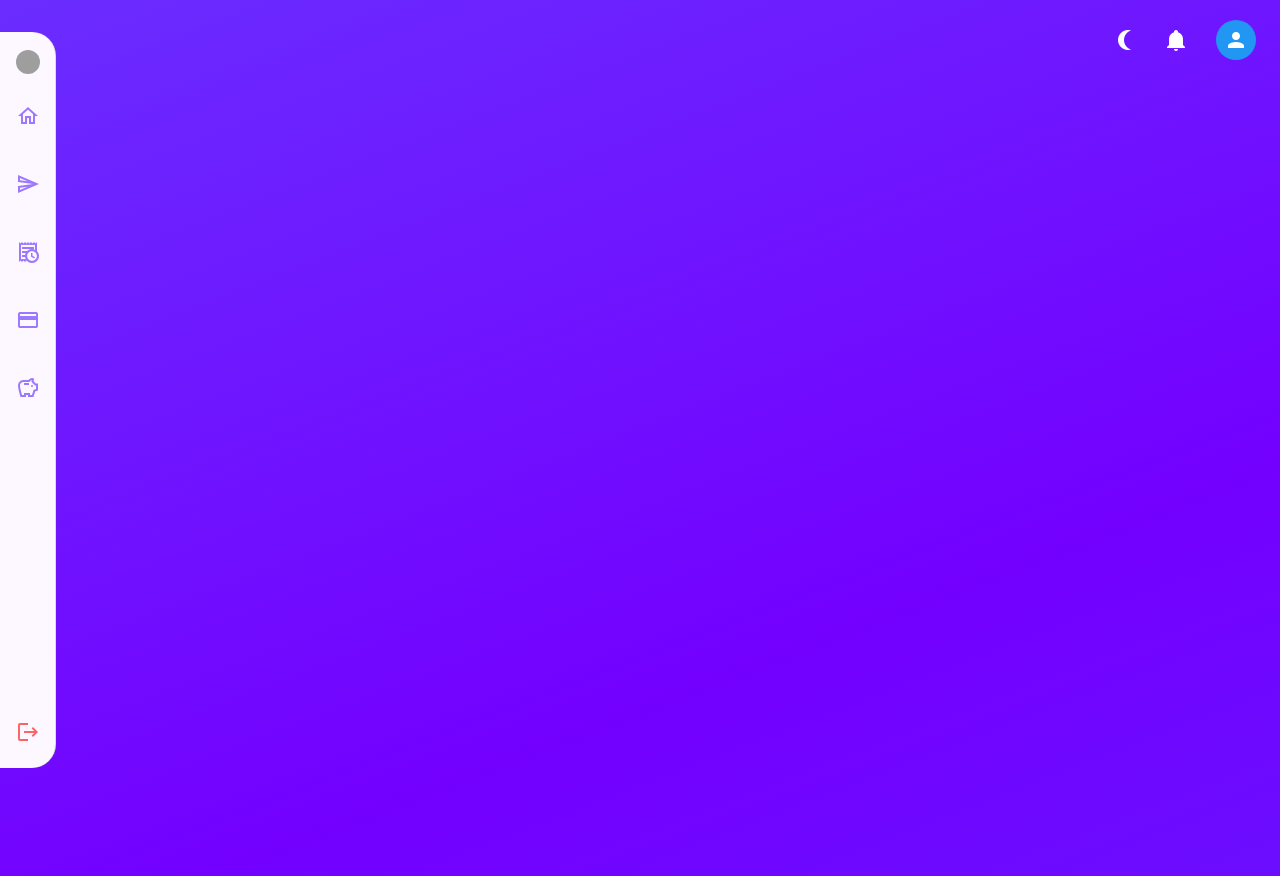
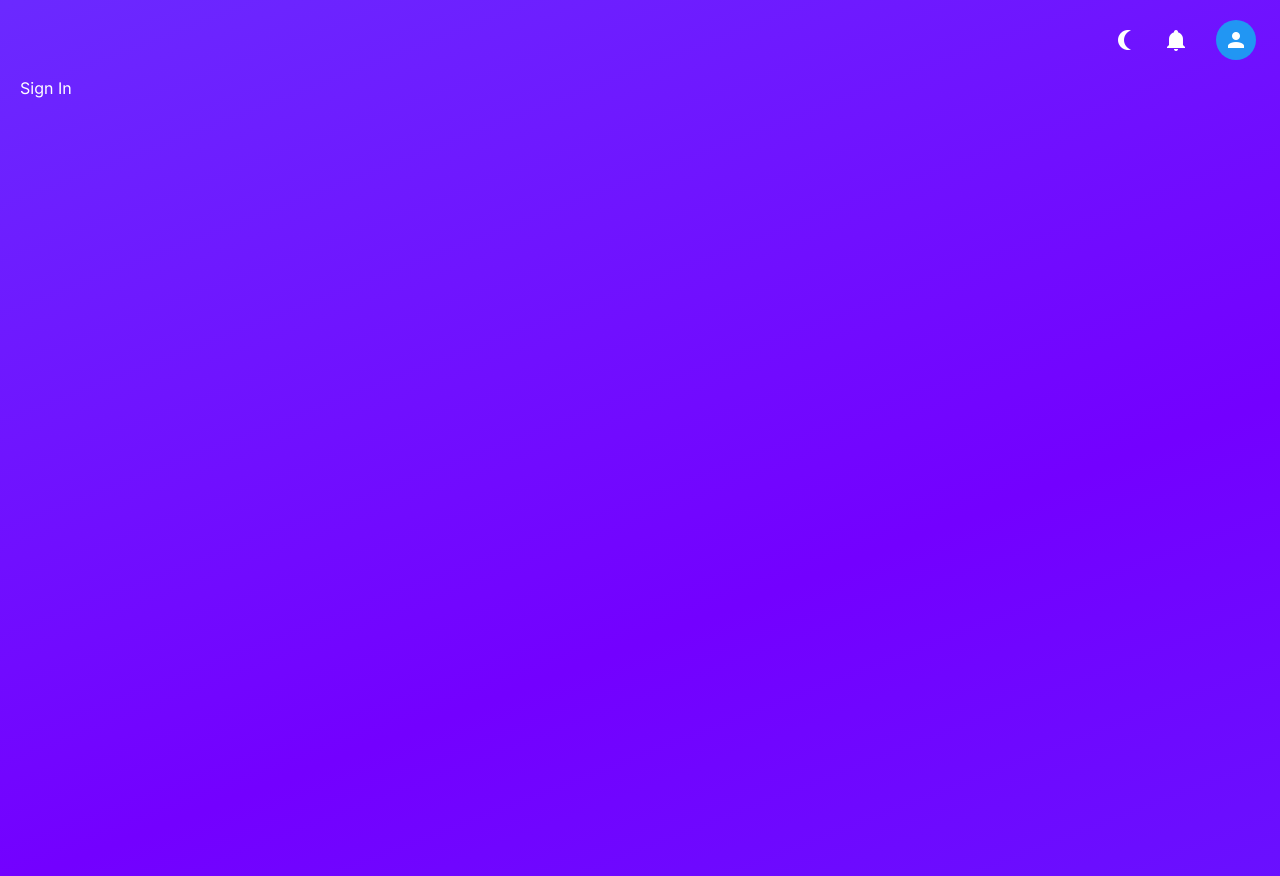
Before and after one commit to lbonsenor/Wall-Et, a Vue app: page /login in a window 1280 px wide. Built offline with nearby package versions, Linux system fonts and the light colour scheme; grey boxes are pictures that could not be loaded.

Commit message:
changed some routing + added global state
Global reactive vars will later be changed via pinia states

```diff
--- a/src/App.vue
+++ b/src/App.vue
@@ -1,7 +1,7 @@
 <template>
   <TopBar/>
   <v-app class="bg-transparent">
-    <SideBar />
+    <SideBar v-if="$state.isSignedIn" />
     <v-main class="mx-5">
       <RouterView/>
     </v-main>
--- a/src/components/landing/Email.vue
+++ b/src/components/landing/Email.vue
@@ -7,9 +7,13 @@
 
 </template>
 
-<script setup>
-const navigateToRegisterPage = () => {
-    alert("To register page")
+<script>
+export default{
+methods:{ navigateToRegisterPage(){
+    //alert("To register page")
+    console.log(this.$router.push('/login'))
+}
+}
 }
 </script>
 
--- a/src/main.js
+++ b/src/main.js
@@ -5,7 +5,7 @@
  */
 
 // Plugins
-import { createApp } from 'vue'
+import { createApp , reactive} from 'vue'
 import App from './App.vue'
 import { registerPlugins } from '@/plugins'
 import router from '@/router/index'
@@ -15,4 +15,17 @@ const app = createApp(App);
 registerPlugins(app);
 
 app.use(router);
+
+
+// Create a reactive state for global properties
+const state = reactive({
+    isSignedIn: false,
+  });
+
+app.config.globalProperties.signIn = function() {
+    state.isSignedIn = true; // Change visibility
+  };
+
+app.config.globalProperties.$state = state;
+
 app.mount('#app');
--- a/src/router/index.js
+++ b/src/router/index.js
@@ -7,11 +7,13 @@ import Cards from '@/views/Cards.vue'
 import Activities from '@/views/Activities.vue'
 import Account from '@/views/Account.vue'
 import Landing from '@/views/Landing.vue'
+import Login from '@/views/Login.vue'
+import { components } from 'vuetify/dist/vuetify-labs.js'
 
 
 const routes = [
     {
-        path: '/',
+        path: '/inicio',
         name: 'home',
         component: Home
     },
@@ -36,10 +38,15 @@ const routes = [
         component: Account
     },
     {
-        path: '/landing',
+        path: '/',
         name: 'landing',
         component: Landing
     },
+    {
+        path: '/login',
+        name: 'login',
+        component: Login
+    }
 ]
 
 const router = createRouter({
--- a/src/views/Login.vue
+++ b/src/views/Login.vue
@@ -0,0 +1,20 @@
+<template>
+    <button @click="signin">Sign In</button>
+
+</template>
+
+<script>
+
+export default {
+  methods: {
+    signin() {
+      this.signIn();
+      console.log(this.$router.push('/inicio'))
+    }
+  }
+};
+
+
+</script>
+
+<style></style>
```
Also changed, not shown: 1 other file (tests, documents, lock files or other folders).
